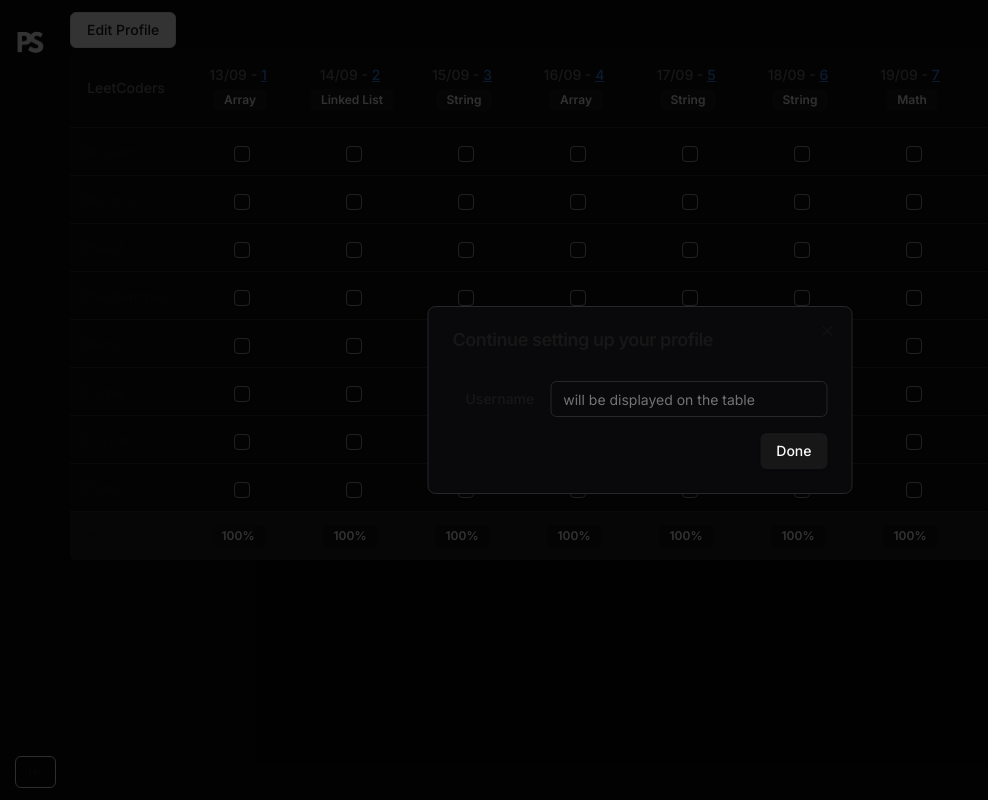
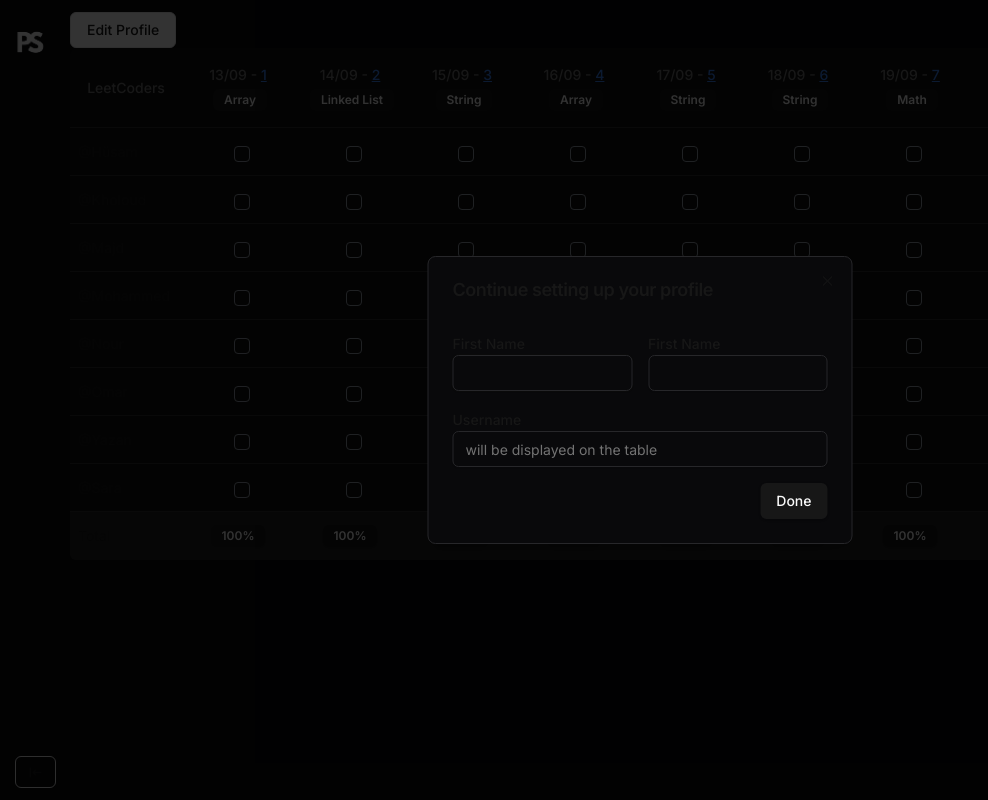
Before and after one commit to PS-Track/PSTrackApp, a Next.js app: page / in a window 1280 px wide. Both pictures are taken after a click on the button "Edit Profile". Shown: the whole page, without its empty margins (0-988 px from the left). Built offline with nearby package versions, Linux system fonts and the light colour scheme; no server answers.

Commit message:
enhancement: add more fields for ProfileDialog

```diff
--- a/src/components/ProfileDialog.tsx
+++ b/src/components/ProfileDialog.tsx
@@ -26,6 +26,8 @@ export default function ProfileDialog({ isOpen, onClose }: ProfileDialogProps) {
   } = useForm<z.infer<typeof firstLoginFormSchema>>({
     defaultValues: {
       username: '',
+      first_name: '',
+      last_name: '',
     },
   })
 
@@ -53,13 +55,37 @@ export default function ProfileDialog({ isOpen, onClose }: ProfileDialogProps) {
 
         <form onSubmit={handleSubmit(onSubmit)}>
           <div className="grid gap-4 py-4">
-            <div className="grid grid-cols-4 items-center gap-4">
-              <Label
-                htmlFor="username"
-                className="text-right"
-              >
-                Username
-              </Label>
+            <div className="grid grid-cols-2 items-center gap-4">
+              <div>
+                <Label htmlFor="first_name">First Name</Label>
+                <Input
+                  id="first_name"
+                  className="col-span-3 border-[#27272a]"
+                  {...register('first_name', { required: 'First name is required' })}
+                />
+                {errors.first_name && (
+                  <span className="col-span-4 text-center text-sm text-red-500">
+                    {errors.first_name.message}
+                  </span>
+                )}
+              </div>
+
+              <div>
+                <Label htmlFor="last_name">First Name</Label>
+                <Input
+                  id="last_name"
+                  className="col-span-3 border-[#27272a]"
+                />
+                {errors.last_name && (
+                  <span className="col-span-4 text-center text-sm text-red-500">
+                    {errors.last_name.message}
+                  </span>
+                )}
+              </div>
+            </div>
+
+            <div className="items-center gap-4">
+              <Label htmlFor="username">Username</Label>
               <Input
                 id="username"
                 placeholder="will be displayed on the table"
--- a/src/components/layout/Aside.tsx
+++ b/src/components/layout/Aside.tsx
@@ -1,12 +1,11 @@
 'use client'
 
 import Image from 'next/image'
+import { useRouter } from 'next/navigation'
 import { HiLogin } from 'react-icons/hi'
-import { CiUser } from 'react-icons/ci'
 
 import { Button } from '@/components/ui/button'
 import { useAuthHook } from '@/hooks/auth/useAuthHook'
-import { useRouter } from 'next/navigation'
 import { UserMenu } from '@/components/UserMenu'
 
 export default function Aside() {
```
Also changed, not shown: src/validation/firstLoginForm.schema.ts (+8 -0 lines).
